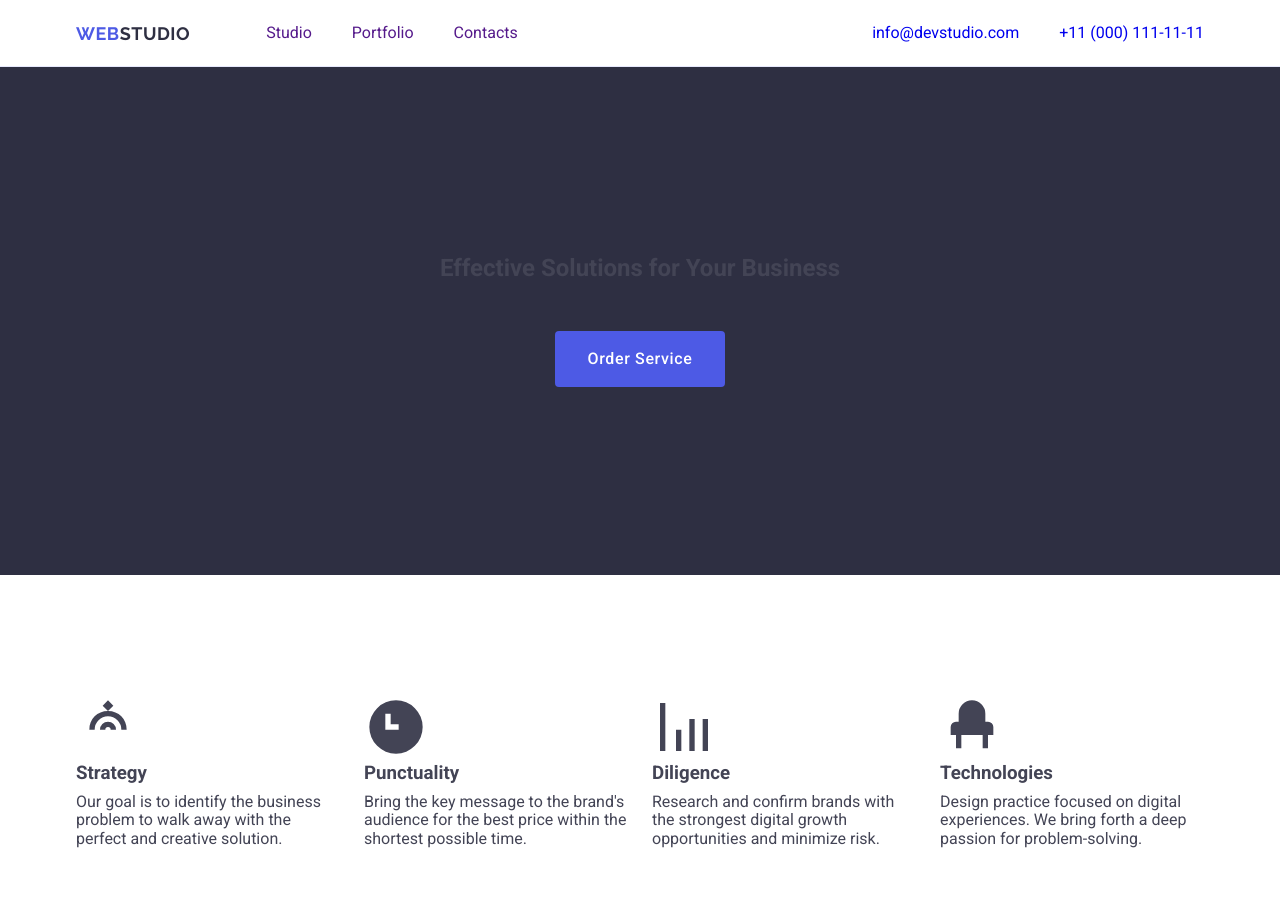
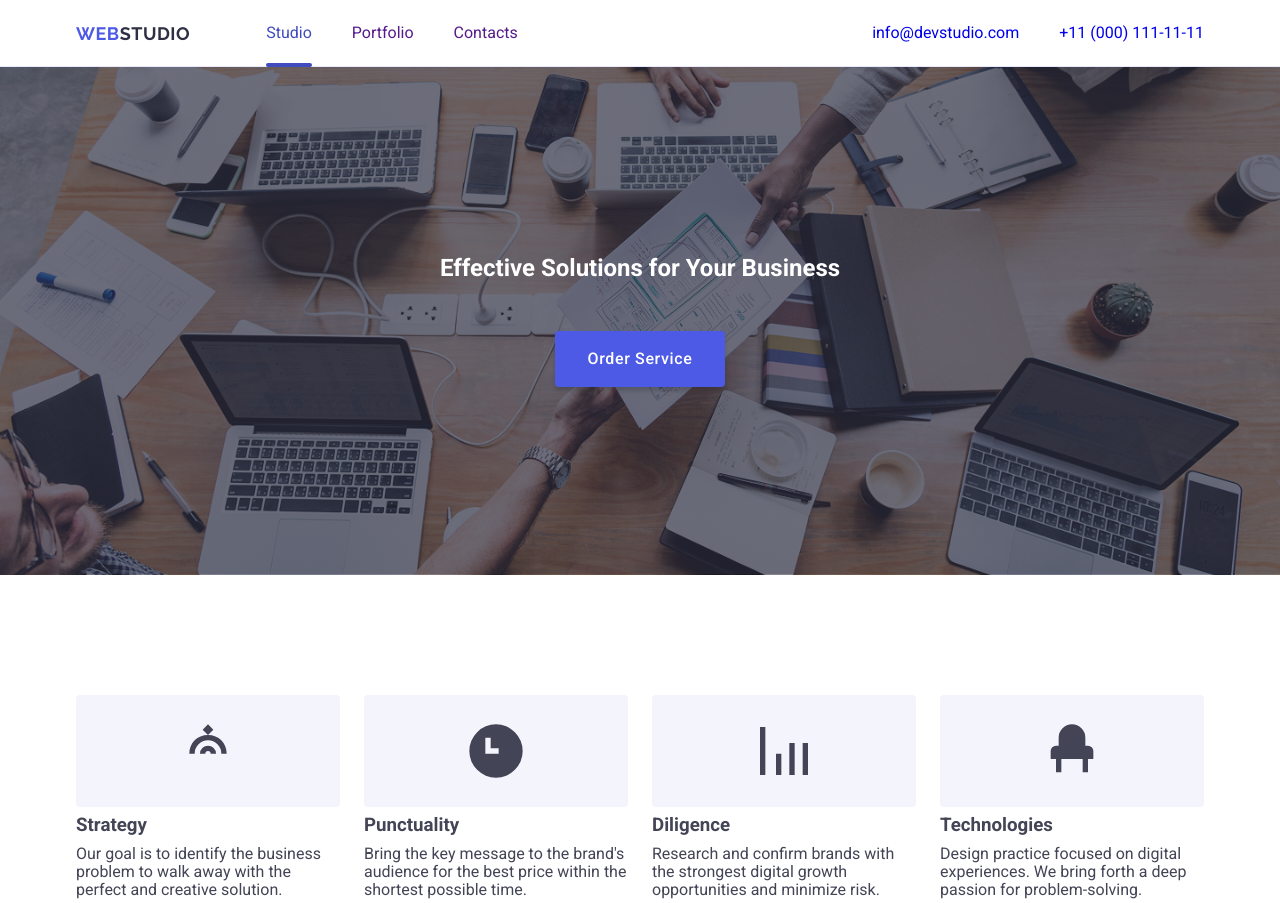
Before and after one commit to EkaterinaRudakova930817/goit-markup-hw-04, a plain HTML site: page index.html in a window 1280 px wide. Shown: the top 903 px of the page. Drawn offline with nearby package versions, Linux system fonts and the light colour scheme.

Commit message:
fix review comments

```diff
--- a/css/styles.css
+++ b/css/styles.css
@@ -110,6 +110,8 @@
     width: calc((100% - 72px) / 4);
     background-color: #ffffff;
     border-radius: 0 0 4px 4px;
+    box-shadow: 0px 1px 6px rgba(0, 0, 0, 0.08);
+
 }
 
 .hero {
@@ -129,9 +131,10 @@
     max-width: 496px;
     margin: 0 auto 48px;
     text-align: center;
+    color: #ffffff;
 }
 
-.hero-btn {
+.hero-button {
     display: block;
     min-width: 169px;
     height: 56px;
@@ -147,6 +150,9 @@
     letter-spacing: 0.04em;
     cursor: pointer;
     margin: 0 auto;
+    transition: background-color 250ms cubic-bezier(0.4, 0, 0.2, 1);
+    box-shadow: 0px 4px 4px rgba(0, 0, 0, 0.15);
+
 }
 
 .features {
@@ -189,10 +195,6 @@
 .footer-logo {
     display: inline-block;
     margin-bottom: 16px;
-}
-
-.footer-logo-part {
-    color: #f4f4fd;
 }
 
 .features-list {
@@ -274,6 +276,7 @@
 
 .team-member-text {
     text-align: center;
+    margin-bottom: 8px;
 }
 
 .portfolio-subtitle {
@@ -427,11 +430,32 @@
     background-color: #404bbf;
 }
 
-hero-button {
-    transition: background-color 250ms cubic-bezier(0.4, 0, 0.2, 1);
-}
-
 .hero-button:hover,
 .hero-button:focus {
     background-color: #404bbf;
 }
+
+.header {
+    box-shadow: 0px 2px 4px rgba(0, 0, 0, 0.1);
+}
+
+.contacts-link {
+    transition: color 250ms ease;
+}
+
+.contacts-link:hover,
+.contacts-link:focus {
+    color: #404bbf;
+}
+
+.features-icon-box {
+    height: 112px;
+    background-color: #f4f4fd;
+    border-radius: 4px;
+    display: flex;
+    align-items: center;
+    justify-content: center;
+    margin-bottom: 8px;
+}
+
+background-image: url(../images/people-office.jpg);
--- a/index.html
+++ b/index.html
@@ -24,7 +24,7 @@
         <nav class="header-nav">
             <a href="./index.html" class="logo header-logo">Web<span class="logo-dark">Studio</span></a>
             <ul class="menu">
-                <li><a class="menu-link" href="">Studio</a></li>
+                <li><a class="menu-link current" href="./index.html">Studio</a></li>
                 <li><a class="menu-link" href="">Portfolio</a></li>
                 <li><a class="menu-link" href="">Contacts</a></li>
             </ul>
@@ -44,10 +44,9 @@
         <section class="hero">
             <div class="container">
             <h1 class="hero-title">Effective Solutions for Your Business</h1>
-            <button class="hero-btn" type="button">Order Service</button>
+            <button class="hero-button" type="button">Order Service</button>
             </div>
         </section>
-
         <!-- Features -->
         <section class="features">
             <div class="container">
```
Also changed, not shown: images/people-office.jpg (added).
